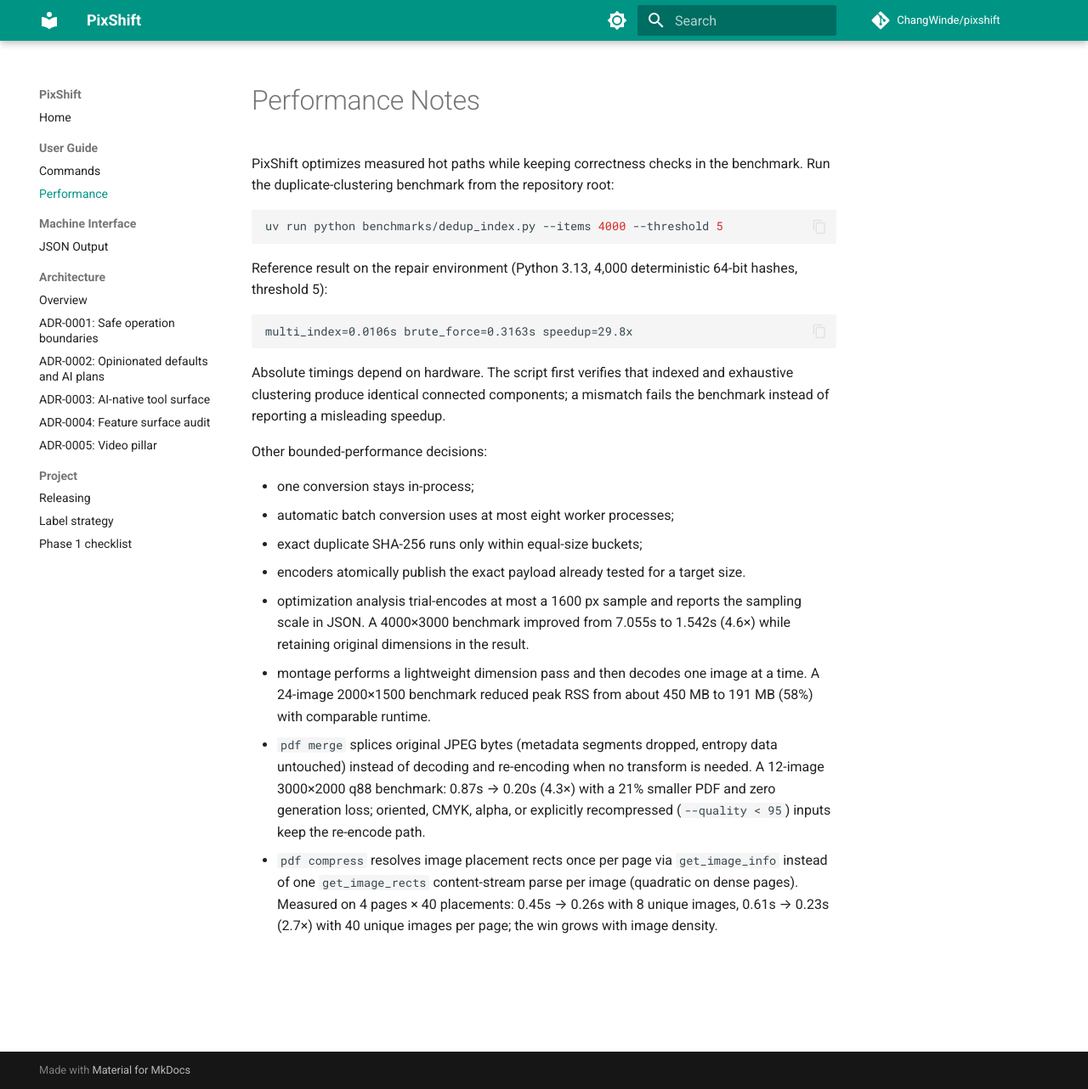
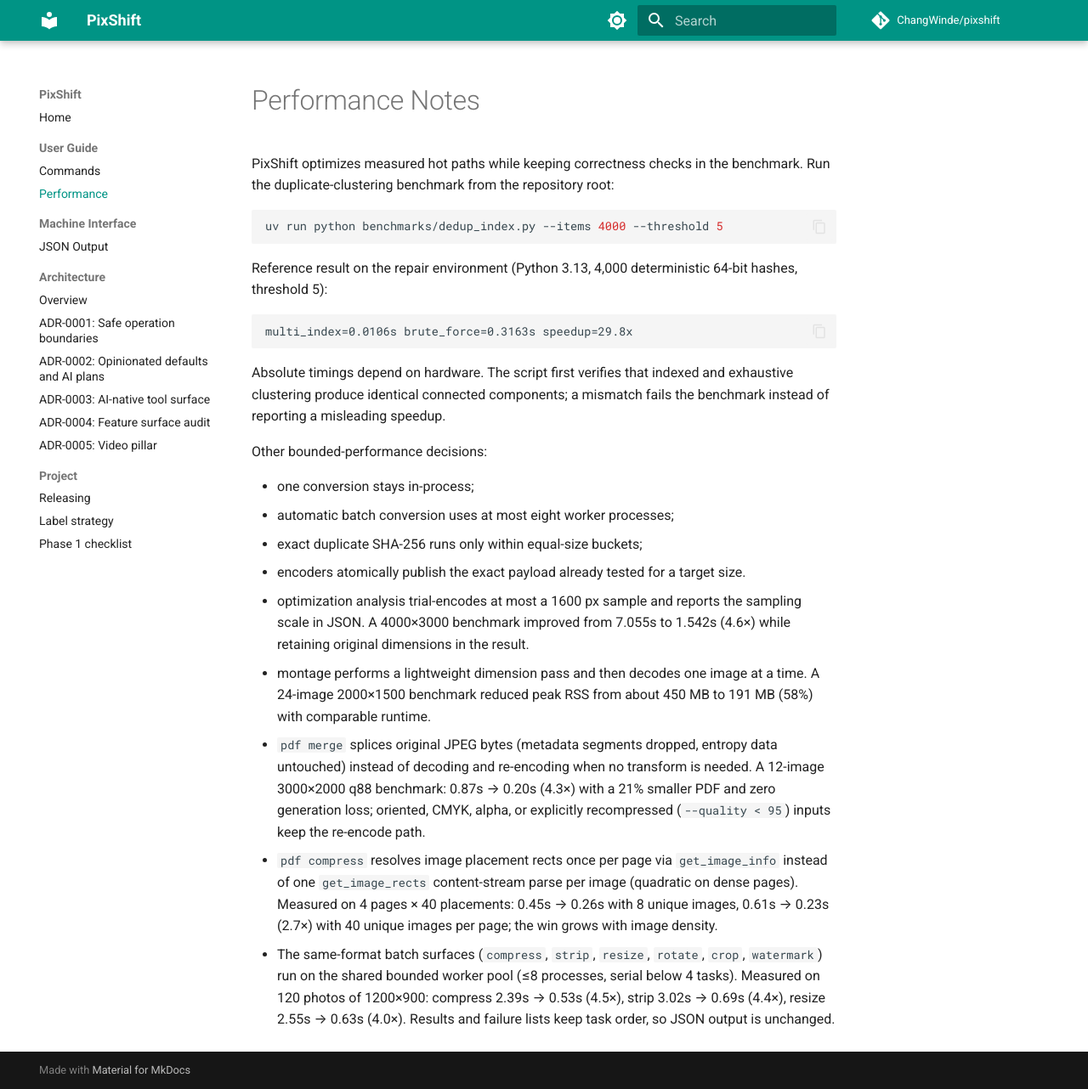
Before and after one commit to ChangWinde/pixshift, an MkDocs documentation site: the page built from docs/PERFORMANCE.md, in a window 1280 px wide and 1282 px high. Shown: the whole window at 85% size. Built offline with MkDocs 1.6.1 and Material for MkDocs 9.7.7, drawn with Linux system fonts in a browser that asks for light colours; comment, search, counter and statistics services are not loaded.

Commit message:
[repo/docs]: record the parallel-batch and budget-search numbers
Co-authored-by: Cursor <cursoragent@cursor.com>

```diff
--- a/docs/PERFORMANCE.md
+++ b/docs/PERFORMANCE.md
@@ -40,3 +40,9 @@ Other bounded-performance decisions:
   image (quadratic on dense pages). Measured on 4 pages × 40 placements:
   0.45s → 0.26s with 8 unique images, 0.61s → 0.23s (2.7×) with 40 unique
   images per page; the win grows with image density.
+- The same-format batch surfaces (`compress`, `strip`, `resize`, `rotate`,
+  `crop`, `watermark`) run on the shared bounded worker pool (≤8 processes,
+  serial below 4 tasks). Measured on 120 photos of 1200×900: compress
+  2.39s → 0.53s (4.5×), strip 3.02s → 0.69s (4.4×), resize 2.55s → 0.63s
+  (4.0×). Results and failure lists keep task order, so JSON output is
+  unchanged.
```
Also changed, not shown: CHANGELOG.md (+7 -0 lines), README.md (+7 -2 lines).
